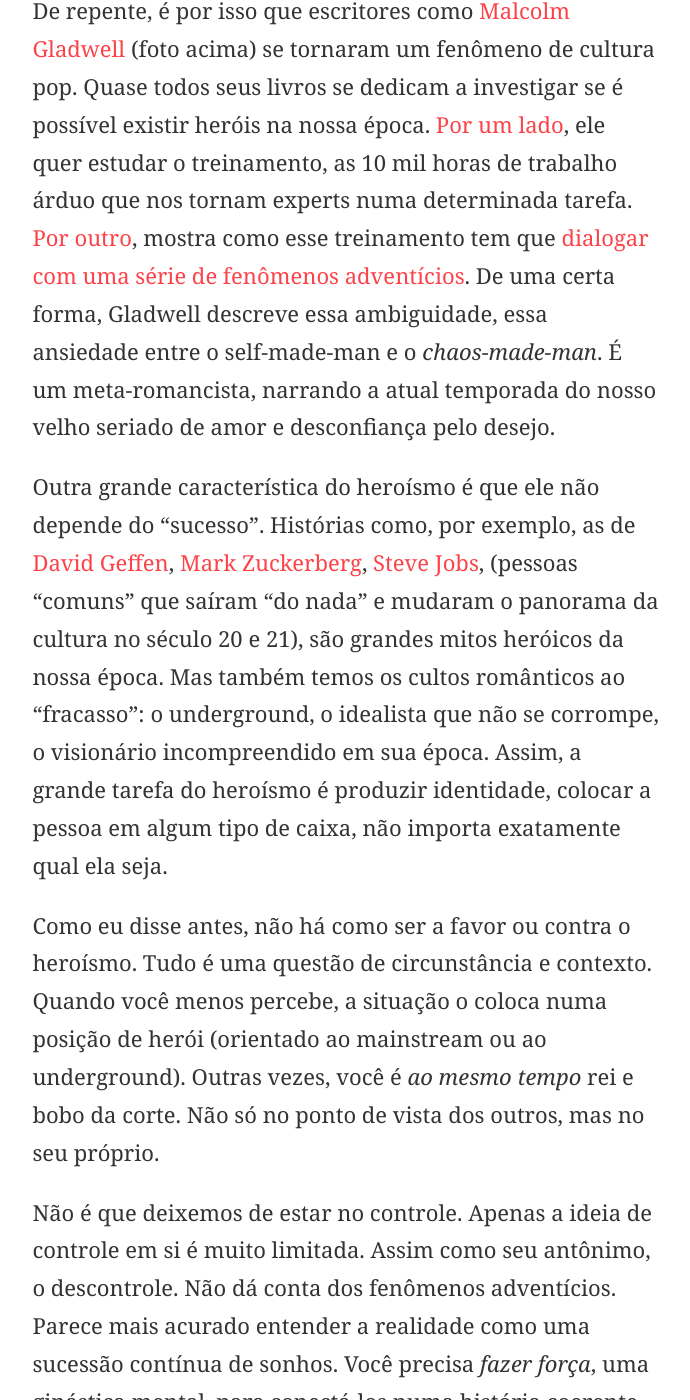
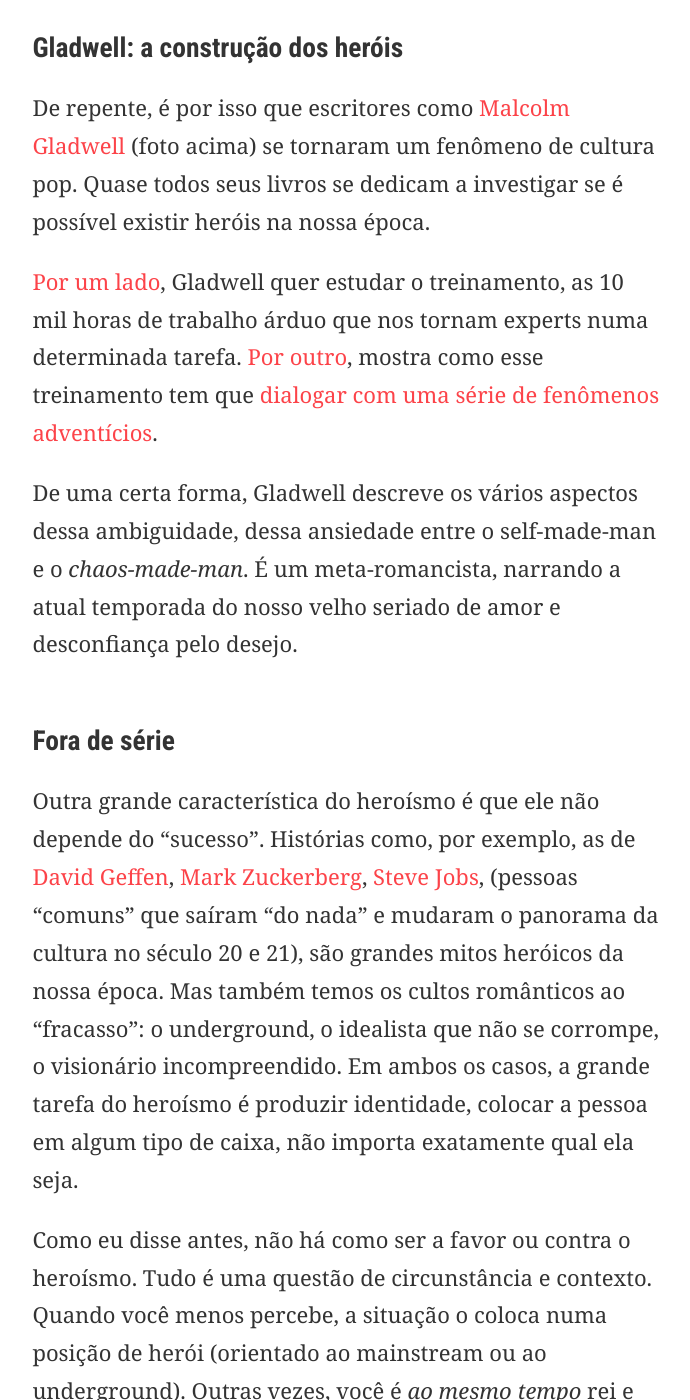
Before and after one commit to eduf/eduf.github.com, a Jekyll site: the page built from _posts/2013-07-08-infra-herois.md, in a window 1280 px wide and 1400 px high, scrolled down 3111 px. Shown: the whole window, without its empty margins (294-984 px from the left). Built offline with Jekyll 4.4.1, drawn with Linux system fonts in a browser that asks for light colours; nearby versions of some CDN libraries; comment, search, counter and statistics services are not loaded; some of the changed text lies outside the part shown.

Commit message:
Melhorou?

```diff
--- a/_posts/2013-07-08-infra-herois.md
+++ b/_posts/2013-07-08-infra-herois.md
@@ -21,7 +21,7 @@
 
 ## A sedução do heroísmo
 
-O heroísmo é extremamente sedutor por ser *simplista*. De alguma forma, ele torna nossa vida mais fácil, parece organizar uma realidade aparentemente caótica.
+O heroísmo é extremamente sedutor por ser *simplista*. De alguma forma, torna nossa vida mais fácil, parece organizar uma realidade aparentemente caótica.
 
 Assim, todo herói acredita que compreende a realidade melhor que “os outros”. Consciente ou inconscientemente, acha que tem uma capacidade mais ampla de calcular a imensa concatenação de causas e efeitos que resultam naquilo que chamamos de realidade. Por isso, o herói quase sempre cria algum tipo de fundamentalismo.
 
@@ -29,16 +29,26 @@
 
 Com a atual aceleração da circulação da informação, nunca foi tão fácil criar seus próprios nichos heróicos. Mas também, provavelmente, nunca foi tão difícil mantê-los. Hoje em dia, é preciso trabalhar duro para ser sectário. As bombas anti-identidades fixas, os mísseis anti-heróicos vêm de todos os lugares, de diversas formas.
 
-De repente, é por isso que escritores como [Malcolm Gladwell](https://en.wikipedia.org/wiki/Malcolm_Gladwell) (foto acima) se tornaram um fenômeno de cultura pop. Quase todos seus livros se dedicam a investigar se é possível existir heróis na nossa época. [Por um lado](http://www.submarino.com.br/produto/6775080/livro-fora-de-serie-outliersAFL-03-5741), ele quer estudar o treinamento, as 10 mil horas de trabalho árduo que nos tornam experts numa determinada tarefa. [Por outro](http://www.submarino.com.br/produto/5490035/livro-blink-a-decisao-num-piscar-de-olhosAFL-03-5741), mostra como esse treinamento tem 	que [dialogar com uma série de fenômenos adventícios](http://www.submarino.com.br/produto/6884829/o-ponto-da-virada-como-pequenas-coisas-podem-fazer-uma-grande-diferencaAFL-03-5741). De uma certa forma, Gladwell descreve essa ambiguidade, essa ansiedade entre o self-made-man e o *chaos-made-man*. É um meta-romancista, narrando a atual temporada do nosso velho seriado de amor e desconfiança pelo desejo.
+## Gladwell: a construção dos heróis
 
-Outra grande característica do heroísmo é que ele não depende do “sucesso”. Histórias como, por exemplo, as de [David Geffen](https://www.youtube.com/watch?v=-lBop6xW78g), [Mark Zuckerberg](https://www.youtube.com/watch?v=2RB3edZyeYw), [Steve Jobs](http://www.submarino.com.br/produto/110064259/livro-steve-jobs-a-biografiaAFL-03-5741), (pessoas “comuns” que saíram “do nada” e mudaram o panorama da cultura no século 20 e 21), são grandes mitos heróicos da nossa época. Mas também temos os cultos românticos ao “fracasso”: o underground, o idealista que não se corrompe, o visionário incompreendido em sua época. Assim, a grande tarefa do heroísmo é produzir identidade, colocar a pessoa em algum tipo de caixa, não importa exatamente qual ela seja.
+De repente, é por isso que escritores como [Malcolm Gladwell](https://en.wikipedia.org/wiki/Malcolm_Gladwell) (foto acima) se tornaram um fenômeno de cultura pop. Quase todos seus livros se dedicam a investigar se é possível existir heróis na nossa época.
 
-Como eu disse antes, não há como ser a favor ou contra o heroísmo. Tudo é uma questão de circunstância e contexto. Quando você menos percebe, a situação o coloca numa posição de herói (orientado ao mainstream ou ao underground). Outras vezes, você é *ao mesmo tempo* rei e bobo da corte. Não só no ponto de vista dos outros, mas no seu próprio.
+[Por um lado](http://www.submarino.com.br/produto/6775080/livro-fora-de-serie-outliersAFL-03-5741), Gladwell quer estudar o treinamento, as 10 mil horas de trabalho árduo que nos tornam experts numa determinada tarefa. [Por outro](http://www.submarino.com.br/produto/5490035/livro-blink-a-decisao-num-piscar-de-olhosAFL-03-5741), mostra como esse treinamento tem 	que [dialogar com uma série de fenômenos adventícios](http://www.submarino.com.br/produto/6884829/o-ponto-da-virada-como-pequenas-coisas-podem-fazer-uma-grande-diferencaAFL-03-5741).
 
-Não é que deixemos de estar no controle. Apenas a ideia de controle em si é muito limitada. Assim como seu antônimo, o descontrole. Não dá conta dos fenômenos adventícios. Parece mais acurado entender a realidade como uma sucessão contínua de sonhos. Você precisa *fazer força*, uma ginástica mental, para conectá-los numa história coerente.
+De uma certa forma, Gladwell descreve os vários aspectos dessa ambiguidade, dessa ansiedade entre o self-made-man e o *chaos-made-man*. É um meta-romancista, narrando a atual temporada do nosso velho seriado de amor e desconfiança pelo desejo.
 
-É por isso que, hoje em dia, simpatizo um pouco com a postura da *experimentação*. Ou seja: meio que aceitar que você não sabe exatamente o que está fazendo. Desde que essa ideia também não seja romantizada: não queremos transformar o experimentador em outro herói.
+## Fora de série
 
-Ainda que tenhamos objetivos, eles funcionam apenas como uma *perspectiva*. Uma limitação consciente, que inspira um caminho. E caminho é isso, um processo, não algo fechado, um resultado. O importante é o sabor da jornada, ainda que ele venha acompanhado das nossas agridoces tentativas habituais de provar a nós mesmos que estamos na estrada certa.
+Outra grande característica do heroísmo é que ele não depende do “sucesso”. Histórias como, por exemplo, as de [David Geffen](https://www.youtube.com/watch?v=-lBop6xW78g), [Mark Zuckerberg](https://www.youtube.com/watch?v=2RB3edZyeYw), [Steve Jobs](http://www.submarino.com.br/produto/110064259/livro-steve-jobs-a-biografiaAFL-03-5741), (pessoas “comuns” que saíram “do nada” e mudaram o panorama da cultura no século 20 e 21), são grandes mitos heróicos da nossa época. Mas também temos os cultos românticos ao “fracasso”: o underground, o idealista que não se corrompe, o visionário incompreendido. Em ambos os casos, a grande tarefa do heroísmo é produzir identidade, colocar a pessoa em algum tipo de caixa, não importa exatamente qual ela seja.
 
-Como diria [Wayne Coyne](https://en.wikipedia.org/wiki/Wayne_Coyne), sobre a elaboração do disco [The Terror](http://www.submarino.com.br/produto/113235105/cd-the-flaming-lips-the-terrorAFL-03-5741), do [Flaming Lips](http://www.flaminglips.com), em vez de tocar e criar canções, ele e seu parceiro [Steven Drozd](https://en.wikipedia.org/wiki/Steven_Drozd), estavam mais preocupados em ouvir os sons que saiam dos seus instrumentos. Deve ser uma sensação libertadora não precisar *sempre* ouvir sua própria voz.
+Como eu disse antes, não há como ser a favor ou contra o heroísmo. Tudo é uma questão de circunstância e contexto. Quando você menos percebe, a situação o coloca numa posição de herói (orientado ao mainstream ou ao underground). Outras vezes, você é *ao mesmo tempo* rei e bobo da corte. Não só do ponto de vista dos outros, mas do seu próprio.
+
+Não é que deixemos de estar no controle. Apenas a ideia de controle em si é muito limitada. Assim como seu antônimo, o descontrole. Não dá conta dos fenômenos adventícios. Você precisa *fazer força*, uma ginástica mental, para conectá-los numa história coerente.
+
+## Não sei o que faço
+
+É por isso que, hoje em dia, simpatizo um pouco com a *experimentação*. Ou seja: meio que aceitar que você não sabe exatamente o que está fazendo. Desde que essa ideia também não seja romantizada: não queremos transformar o experimentador em outro herói.
+
+Ainda que tenhamos objetivos, eles funcionam apenas como uma *perspectiva*. Uma limitação consciente, que inspira um caminho. E caminho é isso, um processo, não algo fechado, um resultado. O importante é o sabor da jornada, ainda que ele venha acompanhado das nossas agridoces tentativas habituais de provar para nós mesmos que estamos na estrada certa.
+
+Como diria [Wayne Coyne](https://en.wikipedia.org/wiki/Wayne_Coyne), sobre a elaboração do disco [The Terror](http://www.submarino.com.br/produto/113235105/cd-the-flaming-lips-the-terrorAFL-03-5741), do [Flaming Lips](http://www.flaminglips.com), em vez de tocar e criar canções, ele e seu parceiro [Steven Drozd](https://en.wikipedia.org/wiki/Steven_Drozd), estavam mais preocupados em ouvir os sons que saiam dos seus instrumentos. Realmente, deve ser uma sensação libertadora não ser obrigado a ouvir *sempre* sua própria voz.
```
